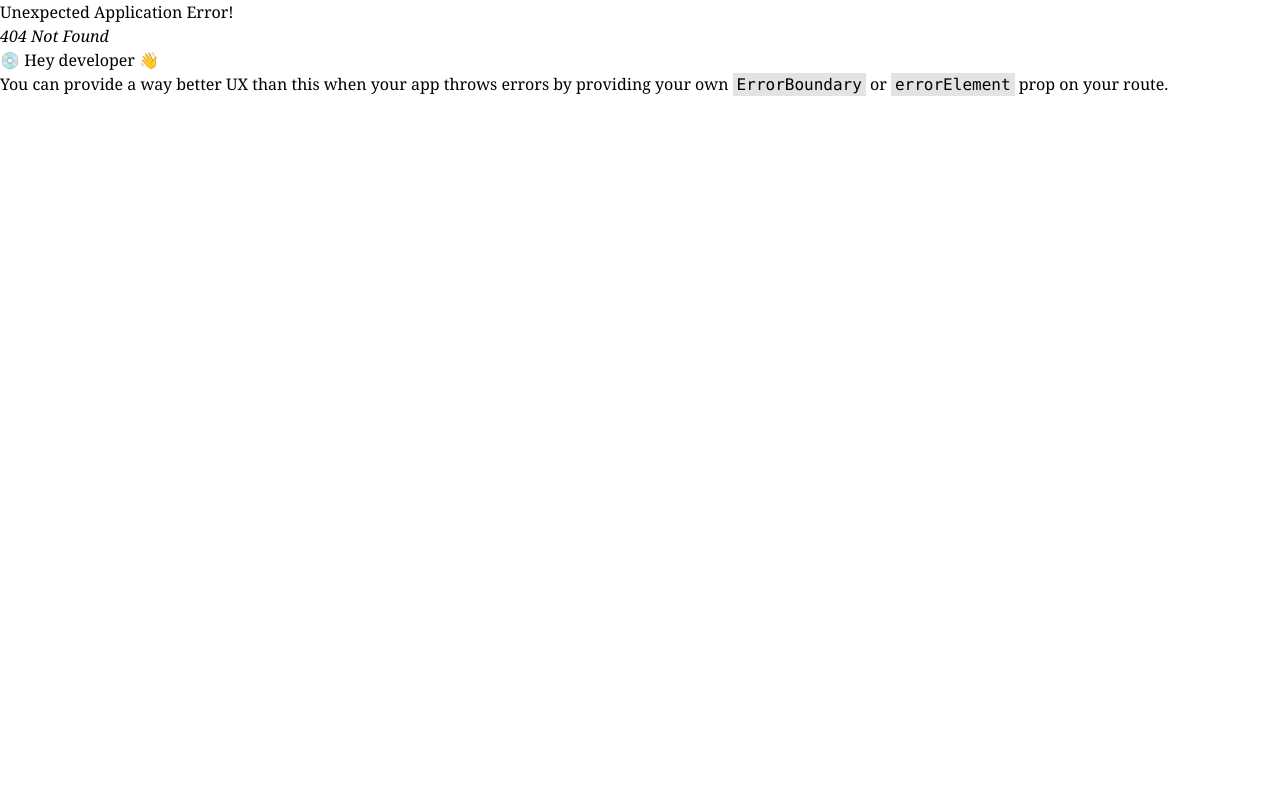
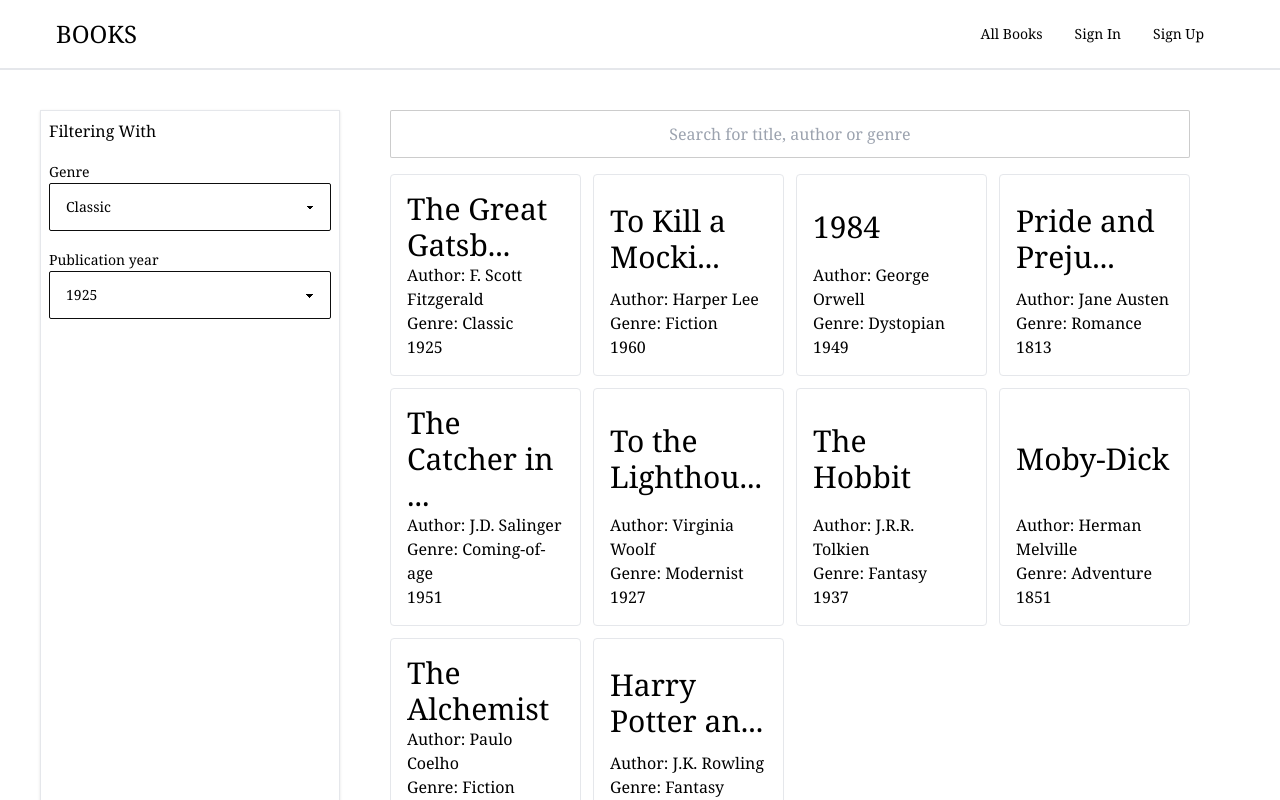
Before and after one commit to ismilearefin/book-catalog-frontend, a React (Vite) app: page /allbooks in a window 1280 px wide. Before the commit this address had no page. Shown: the top 800 px of the page. Built offline with nearby package versions, Linux system fonts and the light colour scheme.

Commit message:
Add All books page and design [DONE]

```diff
--- a/src/App.css
+++ b/src/App.css
@@ -1,3 +1,6 @@
+*{
+  scroll-behavior: smooth;
+}
 /* #root {
   max-width: 1280px;
   margin: 0 auto;
--- /dev/null
+++ b/src/components/AllBookSection.tsx
@@ -0,0 +1,33 @@
+/* eslint-disable @typescript-eslint/no-unsafe-assignment */
+import { useEffect, useState } from "react";
+import BookCard from "./BookCard";
+import { IBook } from "../interface/Ibook";
+
+
+export default function AllBookSection() {
+
+  const [books, setBooks] = useState<IBook[]>([]);
+
+  useEffect(() => {
+    const fetchData = async () => {
+      try {
+        const response = await fetch("./public/books.json");
+        const data: IBook[] = await response.json();
+        setBooks(data);
+      } catch (error) {
+        console.log("Error fetching book data:", error);
+      }
+    };
+
+    void fetchData();
+  }, []);
+  console.log(books);
+  return (
+    <div className="grid justify-center min-h-screen">
+      <h1 className="text-center text-5xl pt-10">Explore the world of books</h1>
+      <div className="grid grid-cols-5 gap-5 pb-10 px-14">
+        {books.map((book) => <BookCard book={book}></BookCard>)}
+      </div>
+    </div>
+  );
+}
--- a/src/components/AllBooks.tsx
+++ /dev/null
@@ -1,51 +0,0 @@
-/* eslint-disable @typescript-eslint/no-unsafe-assignment */
-import { useEffect, useState } from "react";
-
-export default function AllBooks() {
-  interface IBook {
-    title: string;
-    author: string;
-    genre: string;
-    publicationDate: string;
-  }
-  const [books, setBooks] = useState<IBook[]>([]);
-
-  useEffect(() => {
-    const fetchData = async () => {
-      try {
-        const response = await fetch("./public/books.json");
-        const data: IBook[] = await response.json();
-        setBooks(data);
-      } catch (error) {
-        console.log("Error fetching book data:", error);
-      }
-    };
-
-    void fetchData();
-  }, []);
-  console.log(books);
-  return (
-    <div className="grid justify-center min-h-screen">
-      <h1 className="text-center text-5xl pt-10">Explore the world of books</h1>
-      <div className="grid grid-cols-5 gap-5 pb-10">
-        {books.map((book) => (
-          <div
-            key={book.publicationDate}
-            className="border hover:shadow-lg p-4 rounded min-h-[150px] grid justify-between items-end"
-          >
-            <h3 className="text-3xl">
-              {book.title.length > 15
-                ? `${book.title.slice(0, 15)}...`
-                : book.title}
-            </h3>
-            <div>
-              <p>Author: {book.author}</p>
-              <p>Genre: {book.genre}</p>
-              <p>{book.publicationDate}</p>
-            </div>
-          </div>
-        ))}
-      </div>
-    </div>
-  );
-}
--- /dev/null
+++ b/src/components/BookCard.tsx
@@ -0,0 +1,20 @@
+// import { IBook } from "../interface/Ibook";
+
+export default function BookCard({book} : any) {
+    function truncateTitle(title: string): string {
+        return title.length > 15 ? `${title.slice(0, 15)}...` : title;
+      }
+  return (
+    <div
+
+      className="border hover:shadow-lg p-4 rounded min-h-[150px] grid justify-between items-end"
+    >
+      <h3 className="text-3xl">{truncateTitle(book.title)}</h3>
+      <div>
+        <p>Author: {book.author}</p>
+        <p>Genre: {book.genre}</p>
+        <p>{book.publicationDate}</p>
+      </div>
+    </div>
+  );
+}
--- a/src/components/Navbar.tsx
+++ b/src/components/Navbar.tsx
@@ -1,16 +1,18 @@
 import { Link } from "react-router-dom";
 
 export default function Navbar() {
+
   const user = false;
+
   return (
-    <div className="navbar bg-base-100 border-b-2">
+    <div className="navbar bg-base-100 border-b-2 px-14">
       <div className="flex-1">
-        <Link to='/' className="normal-case text-xl">BOOKS</Link>
+        <Link to='/' className="normal-case text-2xl">BOOKS</Link>
       </div>
       <div className="flex-none">
         <ul className="menu menu-horizontal px-1">
           <li>
-            <Link to="/allbooks">All Books</Link>
+            <Link  to="/allbooks">All Books</Link>
           </li>
           {!user && (
             <>
--- /dev/null
+++ b/src/interface/Ibook.ts
@@ -0,0 +1,6 @@
+export interface IBook {
+    title: string;
+    author: string;
+    genre: string;
+    publicationDate: string;
+  }
--- /dev/null
+++ b/src/pages/AllBooks.tsx
@@ -0,0 +1,62 @@
+import { useEffect, useState } from "react";
+
+import { IBook } from "../interface/Ibook";
+import BookCard from "../components/BookCard";
+
+export default function AllBooks() {
+  const [value, setValue] = useState("");
+  const handleChange = (event: any) => {
+    console.log(event.target.value);
+  };
+
+  const handleSelect = (event: any) => {
+    setValue(event.target.value)
+  }
+console.log(value)
+  const [books, setBooks] = useState<IBook[]>([]);
+
+  useEffect(() => {
+    const fetchData = async () => {
+      try {
+        const response = await fetch("./public/books.json");
+        const data: IBook[] = await response.json();
+        setBooks(data);
+      } catch (error) {
+        console.log("Error fetching book data:", error);
+      }
+    };
+
+    void fetchData();
+  }, []);
+
+  return (
+    <div className="flex m-10">
+      <div className="w-3/12 border p-2 h-screen shadow">
+        <p className="mb-4">Filtering With</p>
+        <div className="mb-4">
+        <label className="label-text">Genre</label>
+        <select onClick={(e)=>handleSelect(e)} value={value} className="select select-primary w-full max-w-xs">
+          {books.map((book)=><option key={book.title}>{book.genre}</option>)}
+        </select>
+        </div>
+        <div>
+        <label className="label-text">Publication year</label>
+        <select onClick={(e)=>handleSelect(e)} value={value} className="select select-primary w-full max-w-xs">
+          {books.map((book)=><option key={book.title}>{book.publicationDate}</option>)}
+        </select>
+        </div>
+      </div>
+      <div className="w-8/12 mx-auto">
+        <input
+        type="text"
+        onChange={(e) => handleChange(e)}
+        placeholder="Search for title, author or genre"
+        className="input text-center mb-4 input-bordered w-full"
+      />
+      <div className="grid grid-cols-4 gap-3">
+      {books.map((book) => <BookCard key={book.title} book={book}></BookCard>)}
+      </div>
+      </div>
+    </div>
+  );
+}
--- /dev/null
+++ b/src/pages/BookDetails.tsx
@@ -0,0 +1,7 @@
+
+
+export default function BookDetails() {
+  return (
+    <div>BookDetails</div>
+  )
+}
--- a/src/pages/Home.tsx
+++ b/src/pages/Home.tsx
@@ -1,11 +1,11 @@
-import AllBooks from "../components/AllBooks";
+import AllBookSection from "../components/AllBookSection";
 import HeroSection from "../components/HeroSection";
 
 export default function Home() {
   return (
     <>
       <HeroSection></HeroSection>
-      <AllBooks></AllBooks>
+      <AllBookSection></AllBookSection>
     </>
   );
 }
```
Also changed, not shown: src/router/route.tsx (+7 -1 lines), .eslintrc.cjs.
